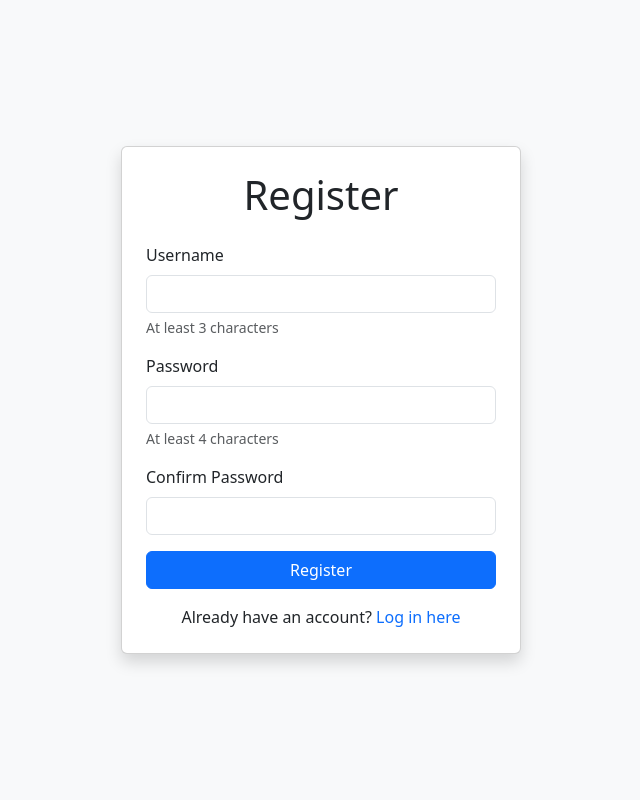
After one commit to alxlemesh/quiz, a PHP site: page /register.php in a window 1280 px wide. The commit adds this page. Shown: the whole page, without its empty margins (319-959 px from the left). Run offline with PHP 8.4, Linux system fonts and the light colour scheme.

Commit message:
Добавлена регистрация пользователей и система администрирования
- Добавлен столбец is_admin (BOOLEAN) в таблицу users
- Создана страница регистрации с валидацией
- Только администраторы могут создавать квизы
- Пользователь root установлен как администратор по умолчанию

Co-Authored-By: Claude Opus 4.6 <noreply@anthropic.com>

```diff
--- a/app/pages/login.php
+++ b/app/pages/login.php
@@ -19,6 +19,7 @@ if ($_SERVER['REQUEST_METHOD'] === 'POST') {
         session_regenerate_id(true);
         $_SESSION['user_id']   = $user['id'];
         $_SESSION['username']  = $user['username'];
+        $_SESSION['is_admin']  = (bool)$user['is_admin'];
         header('Location: index.php');
         exit;
     } else {
@@ -51,6 +52,9 @@ if ($_SERVER['REQUEST_METHOD'] === 'POST') {
             </div>
             <button type="submit" class="btn btn-primary w-100">Log In</button>
         </form>
+        <div class="text-center mt-3">
+            <p class="mb-0">Don't have an account? <a href="register.php" class="text-decoration-none">Register here</a></p>
+        </div>
     </div>
 </body>
 </html>
--- /dev/null
+++ b/app/pages/register.php
@@ -0,0 +1,74 @@
+<?php
+session_start();
+require_once '../utils/database.php';
+
+if (isset($_SESSION['user_id'])) {
+    header('Location: index.php');
+    exit;
+}
+
+$error = '';
+$success = '';
+
+if ($_SERVER['REQUEST_METHOD'] === 'POST') {
+    $username = trim($_POST['username'] ?? '');
+    $password = $_POST['password'] ?? '';
+    $confirmPassword = $_POST['confirm_password'] ?? '';
+
+    if (empty($username) || empty($password)) {
+        $error = 'Username and password are required.';
+    } elseif (strlen($username) < 3) {
+        $error = 'Username must be at least 3 characters long.';
+    } elseif (strlen($password) < 4) {
+        $error = 'Password must be at least 4 characters long.';
+    } elseif ($password !== $confirmPassword) {
+        $error = 'Passwords do not match.';
+    } else {
+        if (registerUser($username, $password)) {
+            $success = 'Registration successful! You can now log in.';
+        } else {
+            $error = 'Username already exists. Please choose a different username.';
+        }
+    }
+}
+?>
+<!DOCTYPE html>
+<html lang="en">
+<head>
+    <meta charset="UTF-8">
+    <meta name="viewport" content="width=device-width, initial-scale=1.0">
+    <title>Register</title>
+    <link href="https://cdn.jsdelivr.net/npm/bootstrap@5.3.8/dist/css/bootstrap.min.css" rel="stylesheet" integrity="sha384-sRIl4kxILFvY47J16cr9ZwB07vP4J8+LH7qKQnuqkuIAvNWLzeN8tE5YBujZqJLB" crossorigin="anonymous">
+</head>
+<body class="bg-light d-flex justify-content-center align-items-center min-vh-100">
+    <div class="card shadow p-4" style="width: 100%; max-width: 400px;">
+        <h1 class="text-center mb-4">Register</h1>
+        <?php if ($error): ?>
+            <div class="alert alert-danger text-center py-2"><?= htmlspecialchars($error) ?></div>
+        <?php endif; ?>
+        <?php if ($success): ?>
+            <div class="alert alert-success text-center py-2"><?= htmlspecialchars($success) ?></div>
+        <?php endif; ?>
+        <form method="POST" action="register.php">
+            <div class="mb-3">
+                <label for="username" class="form-label">Username</label>
+                <input type="text" class="form-control" id="username" name="username" required minlength="3" value="<?= htmlspecialchars($_POST['username'] ?? '') ?>">
+                <div class="form-text">At least 3 characters</div>
+            </div>
+            <div class="mb-3">
+                <label for="password" class="form-label">Password</label>
+                <input type="password" class="form-control" id="password" name="password" required minlength="4">
+                <div class="form-text">At least 4 characters</div>
+            </div>
+            <div class="mb-3">
+                <label for="confirm_password" class="form-label">Confirm Password</label>
+                <input type="password" class="form-control" id="confirm_password" name="confirm_password" required minlength="4">
+            </div>
+            <button type="submit" class="btn btn-primary w-100">Register</button>
+        </form>
+        <div class="text-center mt-3">
+            <p class="mb-0">Already have an account? <a href="login.php" class="text-decoration-none">Log in here</a></p>
+        </div>
+    </div>
+</body>
+</html>
--- a/app/utils/database.php
+++ b/app/utils/database.php
@@ -14,7 +14,7 @@ function getConnection(): mysqli
 function authenticateUser(string $username, string $password): ?array
 {
     $conn = getConnection();
-    $result = $conn->query("SELECT id, username FROM users WHERE username = '" . $conn->real_escape_string($username) . "' AND password = '" . $conn->real_escape_string($password) . "'");
+    $result = $conn->query("SELECT id, username, is_admin FROM users WHERE username = '" . $conn->real_escape_string($username) . "' AND password = '" . $conn->real_escape_string($password) . "'");
     $user = $result && $result->num_rows === 1 ? $result->fetch_assoc() : null;
     $conn->close();
     return $user;
@@ -123,3 +123,18 @@ function getResultsByUsername(string $username): array
     $conn->close();
     return $results;
 }
+
+
+function registerUser(string $username, string $password): bool
+{
+    $conn = getConnection();
+    $checkResult = $conn->query("SELECT id FROM users WHERE username = '" . $conn->real_escape_string($username) . "'");
+    if ($checkResult && $checkResult->num_rows > 0) {
+        $conn->close();
+        return false;
+    }
+    $conn->query("INSERT INTO users (username, password, is_admin) VALUES ('" . $conn->real_escape_string($username) . "', '" . $conn->real_escape_string($password) . "', FALSE)");
+    $success = $conn->affected_rows > 0;
+    $conn->close();
+    return $success;
+}
```
Also changed, not shown: app/pages/index.php (+6 -2 lines), app/quiz.sql (+4 -3 lines).
